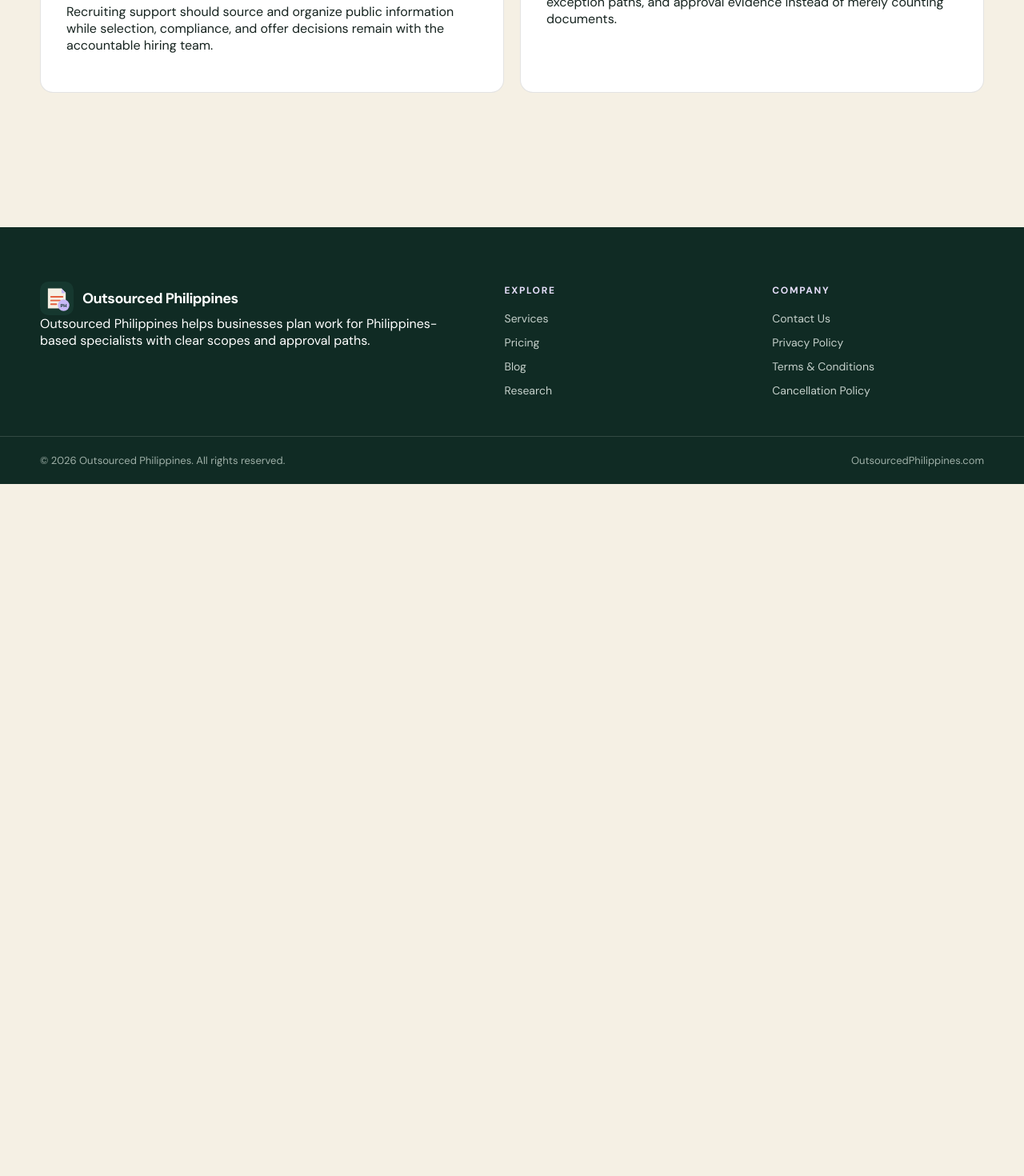
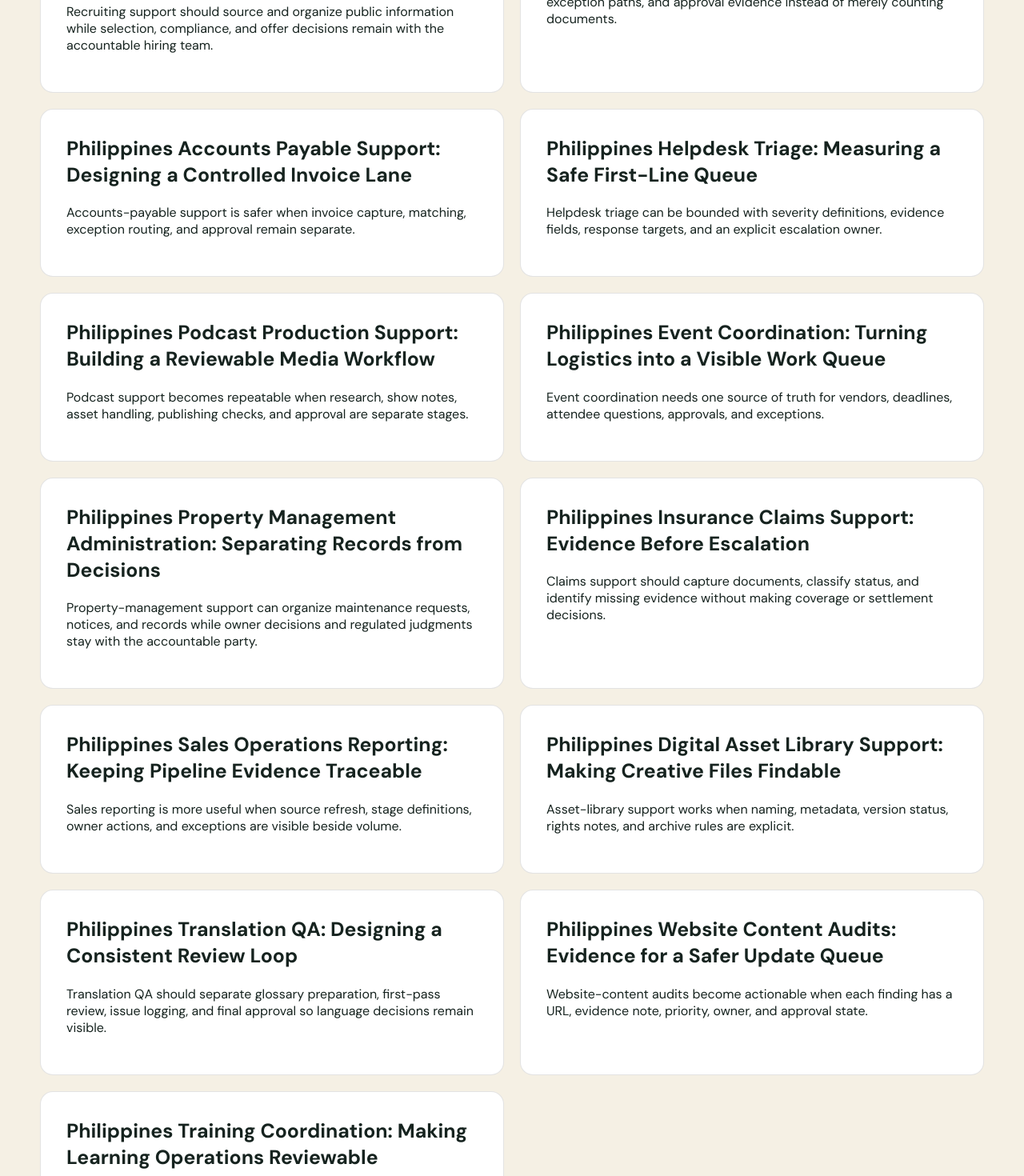
Before and after one commit to coolifystealthagents/outsourcedphilippines, a Next.js app: page /research in a window 1280 px wide. Shown: the part 9580-11050 px from the top of the page at 80% size. Before the commit the page ends 10185 px from the top, so only its background shows below. Built offline with nearby package versions, Linux system fonts and the light colour scheme.

Commit message:
Publish daily research batch

```diff
--- a/app/fleet-content.ts
+++ b/app/fleet-content.ts
@@ -288,6 +288,17 @@ export const researchPosts: ReadonlyArray<ResearchPost> = [
  makeResearch('philippines-executive-travel-support-research','Philippines Executive Travel Support: A Bounded Planning Workflow','Travel support can own research, itinerary drafts, and record updates while approvals, payment, and policy exceptions remain with the executive owner.','The OECD Data Explorer publishes indicators with metadata, a useful model for attaching assumptions and dates to travel-planning records.','travel planning, preferences, and approval controls','2026-08-10'),
  makeResearch('philippines-recruitment-sourcing-research','Philippines Recruitment Sourcing: Separating Research from Candidate Decisions','Recruiting support should source and organize public information while selection, compliance, and offer decisions remain with the accountable hiring team.','In October 2025, PSA estimated 51.16 million Filipinos aged 15 and over were in the labor force; that aggregate is context, not a candidate-quality proxy.','recruiting research, record hygiene, and decision boundaries','2026-08-10'),
  makeResearch('philippines-sop-audit-research','Philippines SOP Audits: Turning Documentation into an Operating Control','An SOP audit is useful when it checks ownership, current examples, exception paths, and approval evidence instead of merely counting documents.','The PSA OpenSTAT key-indicator matrix contains monthly series, demonstrating why operational documents and reports need visible review dates.','SOP governance, audit sampling, and process ownership','2026-08-10'),
+ makeResearch('philippines-accounts-payable-research','Philippines Accounts Payable Support: Designing a Controlled Invoice Lane','Accounts-payable support is safer when invoice capture, matching, exception routing, and approval remain separate.','BSP reported 100.9 million PESONet transactions worth ₱10.1 trillion in 2024, a context signal for disciplined transaction records.','accounts payable, invoice matching, and approval controls','2026-08-10'),
+ makeResearch('philippines-helpdesk-triage-research','Philippines Helpdesk Triage: Measuring a Safe First-Line Queue','Helpdesk triage can be bounded with severity definitions, evidence fields, response targets, and an explicit escalation owner.','The ITU ICT statistics programme publishes comparable digital-access indicators with defined periods, a useful model for timestamped support metrics.','helpdesk operations, severity, and escalation','2026-08-10'),
+ makeResearch('philippines-podcast-production-research','Philippines Podcast Production Support: Building a Reviewable Media Workflow','Podcast support becomes repeatable when research, show notes, asset handling, publishing checks, and approval are separate stages.','The World Bank digital-development evidence base treats digital infrastructure as an enabler of participation, not a substitute for workflow QA.','media production, asset control, and publishing review','2026-08-10'),
+ makeResearch('philippines-event-coordination-research','Philippines Event Coordination: Turning Logistics into a Visible Work Queue','Event coordination needs one source of truth for vendors, deadlines, attendee questions, approvals, and exceptions.','The PSA OpenSTAT labor indicators are published by observation period, reinforcing the value of dated status records in recurring operations.','event logistics, deadline tracking, and exception ownership','2026-08-10'),
+ makeResearch('philippines-property-management-admin-research','Philippines Property Management Administration: Separating Records from Decisions','Property-management support can organize maintenance requests, notices, and records while owner decisions and regulated judgments stay with the accountable party.','The 2020 Philippine Census counted 109,035,343 people, a national context measure rather than a property-market forecast.','property administration, records, and decision boundaries','2026-08-10'),
+ makeResearch('philippines-insurance-claims-processing-research','Philippines Insurance Claims Support: Evidence Before Escalation','Claims support should capture documents, classify status, and identify missing evidence without making coverage or settlement decisions.','The PSA identifies the Labor Force Survey as a nationwide household survey, illustrating why published evidence needs a defined population and method.','claims administration, evidence capture, and escalation','2026-08-10'),
+ makeResearch('philippines-sales-operations-reporting-research','Philippines Sales Operations Reporting: Keeping Pipeline Evidence Traceable','Sales reporting is more useful when source refresh, stage definitions, owner actions, and exceptions are visible beside volume.','DTI maintains an MSME statistics resource that can frame business context while record-level pipeline quality remains a workflow responsibility.','sales operations, metric definitions, and data quality','2026-08-10'),
+ makeResearch('philippines-digital-asset-library-research','Philippines Digital Asset Library Support: Making Creative Files Findable','Asset-library support works when naming, metadata, version status, rights notes, and archive rules are explicit.','The OECD Data Explorer publishes indicators with metadata, a useful model for attaching definitions and dates to operational records.','asset management, metadata, and version control','2026-08-10'),
+ makeResearch('philippines-translation-qa-research','Philippines Translation QA: Designing a Consistent Review Loop','Translation QA should separate glossary preparation, first-pass review, issue logging, and final approval so language decisions remain visible.','ILO data catalogues provide standardized indicators and definitions, demonstrating why review work benefits from a shared terminology base.','translation operations, terminology, and review sampling','2026-08-10'),
+ makeResearch('philippines-website-content-audit-research','Philippines Website Content Audits: Evidence for a Safer Update Queue','Website-content audits become actionable when each finding has a URL, evidence note, priority, owner, and approval state.','The PSA OpenSTAT key-indicator matrix contains monthly data through May 2026, showing why audit observations should carry a date.','content auditing, evidence capture, and release control','2026-08-10'),
+ makeResearch('philippines-training-coordination-research','Philippines Training Coordination: Making Learning Operations Reviewable','Training support can own scheduling, attendance records, materials, and follow-up while curriculum and performance decisions remain with the accountable owner.','The OECD Data Explorer provides skills indicators with definitions and metadata, useful context for designing role-specific learning records.','training operations, records, and learning feedback','2026-08-10'),
 ];
 export const publicTiers = [
   {name:'Executive Assistants', price:'$10/hour', detail:'Philippines-based support for structured executive and administrative work.'},
```
